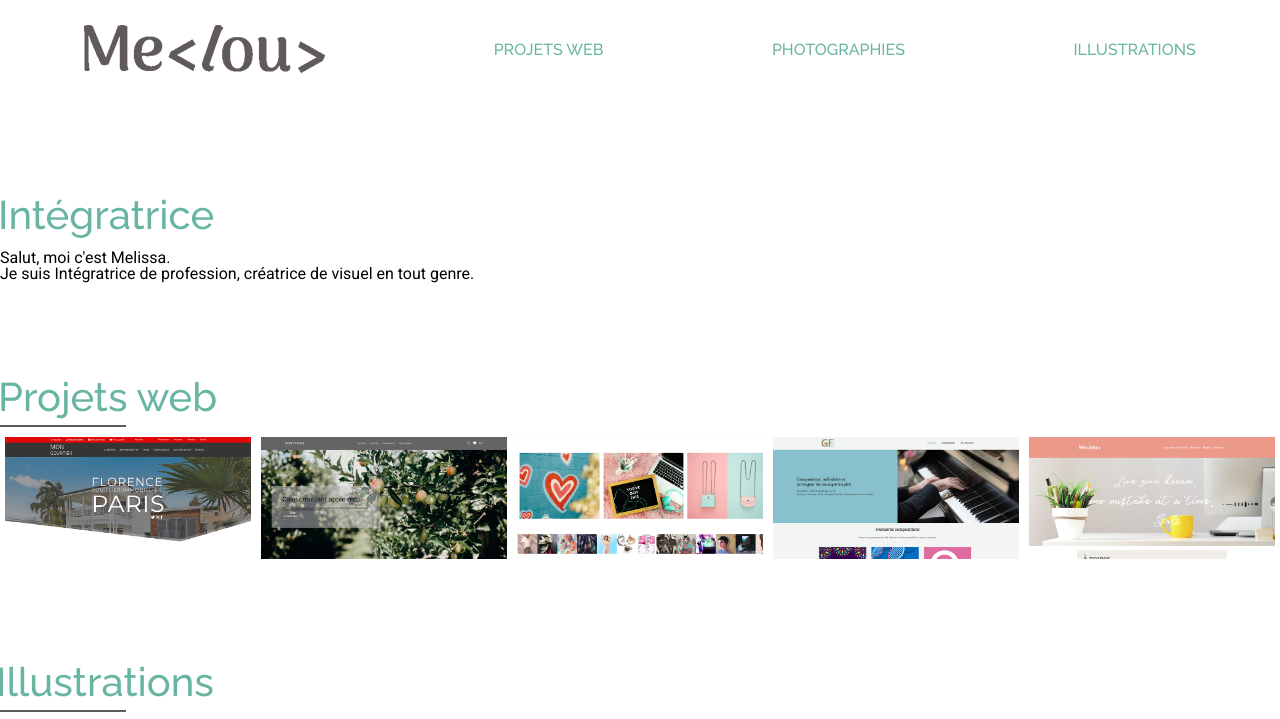
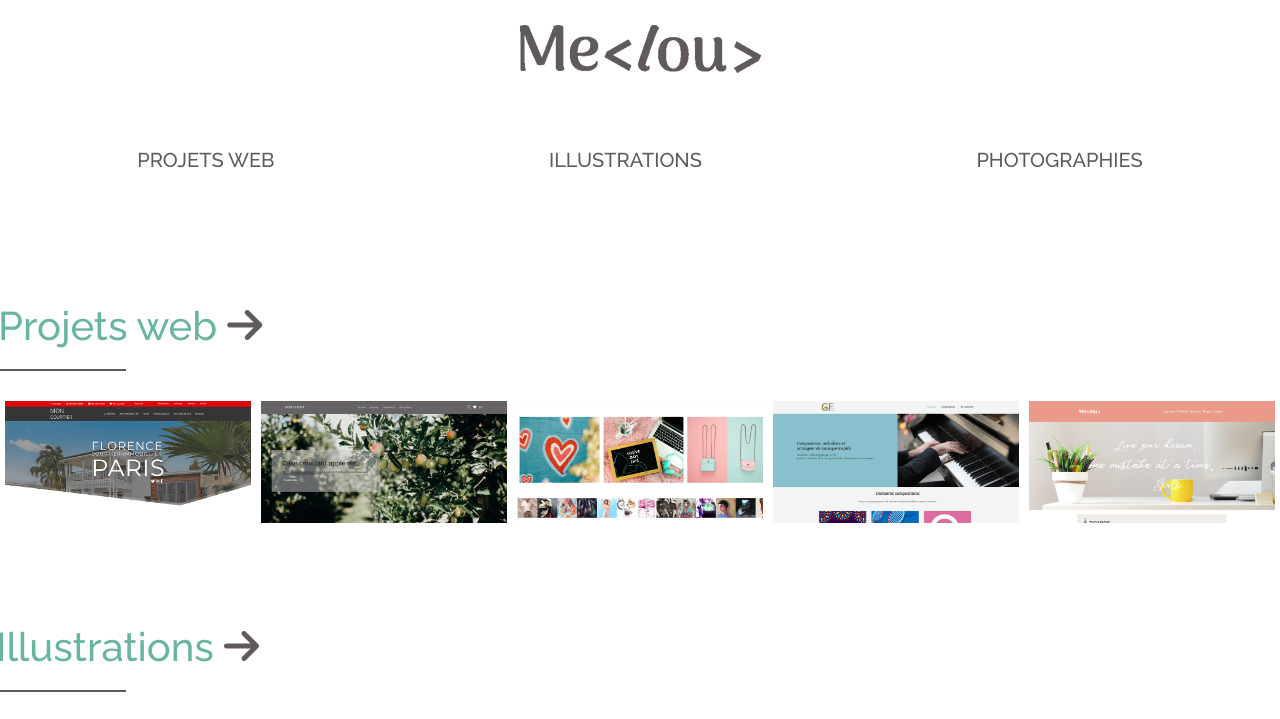
Before and after one commit to melimorin/mcreations, a website: page index.html in a window 1280 px wide. Shown: the top 719 px of the page. Drawn offline with nearby package versions, Linux system fonts and the light colour scheme; files that its build step writes are made by us from their sources.

Commit message:
fix navbar

```diff
--- a/index.html
+++ b/index.html
@@ -10,22 +10,19 @@
     <title>Melissa | Intégratrice web</title>
 </head>
 <body>
+    <div class="nav logo container">
+        <a class="link-hover" href="/index.html" target="_blank"><img src="images/logo-grey.png" alt=""></a>
+    </div>
     <div class="nav container">
-        <a class="link-hover" href="/index.html" target="_blank"><img src="images/logo-grey.png" alt=""></a>
-        <a class="link-hover" href="/web.html" target="_blank">Projets web</a>
-        <a class="link-hover" href="/web.html" target="_blank">Photographies</a>
-        <a class="link-hover" href="/web.html" target="_blank">Illustrations</a>
+        <!-- <a class="link-hover" href="/index.html" target="_blank"><img src="images/logo-grey.png" alt=""></a> -->
+        <a class="link-hover" href="#projetsWeb" target="_blank">Projets web</a>
+        <a class="link-hover" href="#illustrations" target="_blank">Illustrations</a>
+        <a class="link-hover" href="#photographies" target="_blank">Photographies</a>
     </div>
 
 <main>
     <div class="projets container">
-        <h2 class="title">Intégratrice</h2>
-        <p>Salut, moi c'est Melissa. </p>
-        <p>Je suis Intégratrice de profession, créatrice de visuel en tout genre.</p>
-    </div>
-
-    <div class="projets container">
-        <h2 class="title underline">Projets web</h2>
+        <h2 id="projetsWeb" class="title underline">Projets web <i class="fas fa-arrow-right arrow"></i></h2>
         <div class="liste-images">
             <div class="item"><a href="http://www.creationsmelou.com/courtier" target="_blank"><img src="images/courtier.jpg" alt=""></a></div>
             <div class="item"><a href="http://www.creationsmelou.com/verger" target="_blank"><img src="images/verger.jpg" alt=""></a></div>
@@ -36,7 +33,7 @@
     </div>
 
     <div class="projets container">
-        <h2 class="title underline"><a href="http://mcreations.ca/illustrations/">Illustrations</a></h2>
+        <h2 id="illustrations" class="title underline"><a href="http://mcreations.ca/illustrations/">Illustrations <i class="fas fa-arrow-right arrow"></i></a></h2>
         <div class="liste-images">
             <div class="item"><img src="images/happy-cat-girl.jpg" alt=""></div>
             <div class="item"> <img src="images/lulu-anime.jpg" alt=""></div>
@@ -47,7 +44,7 @@
     </div>
 
     <div class="projets container">
-        <h2 class="title underline">Photographie</h2>
+        <h2 id="photographies" class="title underline">Photographie <i class="fas fa-arrow-right arrow"></i></h2>
         <div class="liste-images">
             <div class="item"><img src="images/door-blue.jpg" alt=""></div>
             <div class="item"> <img src="images/doors.jpg" alt=""></div>
--- a/sass/styles.scss
+++ b/sass/styles.scss
@@ -20,6 +20,7 @@ p {
 
 .title, .title a {
     margin-top: 95px;
+    margin-bottom: 25px;
     font-size: 40px;
     font-weight: 500;
     margin-bottom: 15px;
@@ -29,13 +30,17 @@ p {
     font-family: 'Raleway', sans-serif;
 }
 
+.title i {
+    color: $dark-grey;
+}
+
 .underline {
-    position: relative
-    ;
+    position: relative;
+    margin-bottom: 50px;
     &::before {
         content: "";
         position: absolute;
-        bottom: -10px;
+        bottom: -25px;
         border-bottom: solid 2px $dark-grey;
         width: 10%;
     }
@@ -54,12 +59,17 @@ p {
         text-decoration: none;
         font-family: 'Raleway', sans-serif;
         text-transform: uppercase;
-        color: #69b5a3;
+        color: $dark-grey;
+        font-size: 20px;
     }
 
     a:hover {
         color: #D6AAAC;
     }
+}
+
+.nav.logo {
+    margin-bottom: 10px;
 }
 
 .liste-images{
@@ -86,3 +96,23 @@ p {
         transform: scale(1.1)
     }
     }
+
+    .arrow {
+
+        &::after {
+            display: inline-block;
+            padding-left: 8px;
+            transition: transform 0.3s ease-out;
+        }
+    }
+
+    h2 {
+        &:hover {
+
+            .arrow {
+                color: $pale-red;
+                transform: translateX(5px);
+                transition: transform 0.3s ease-out;
+            }
+        }
+    }
```
